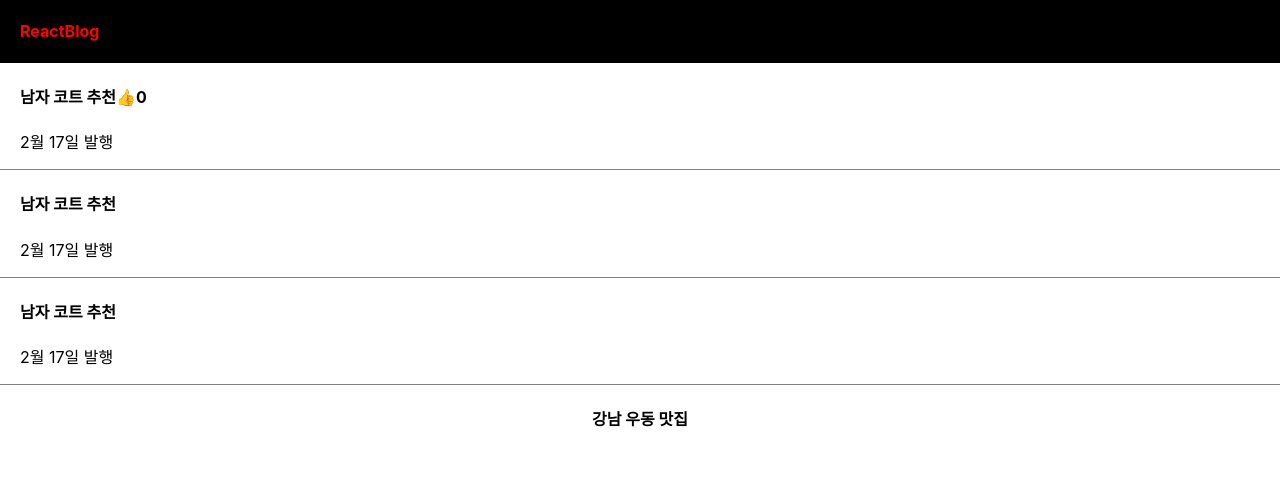
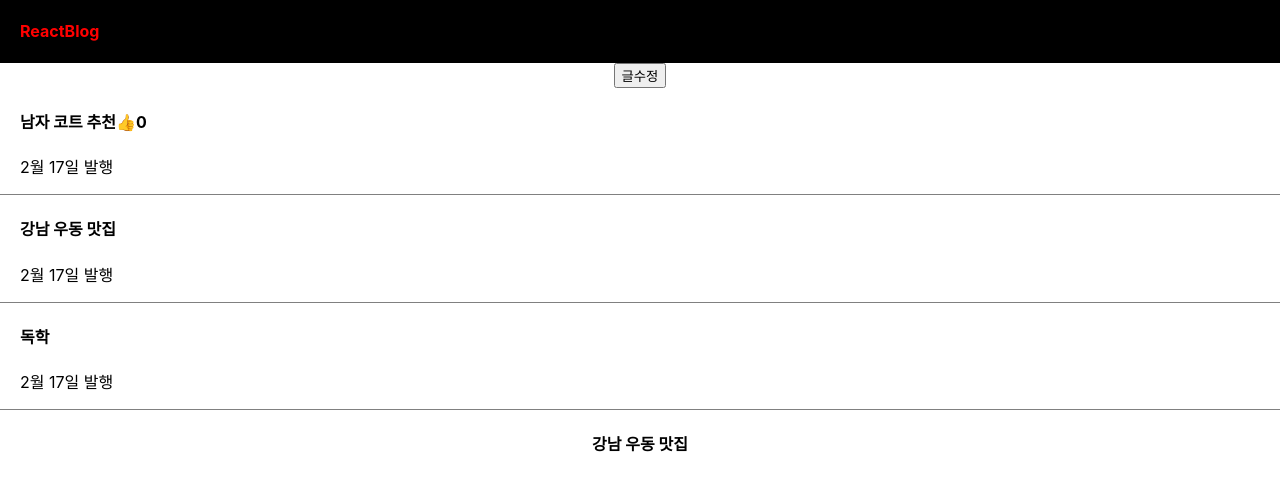
Before and after one commit to ByeongHoon00/react-practice, a React (Create React App) app in the folder blog_practice/: page / in a window 1280 px wide. Shown: the top 490 px of the page. Built offline with nearby package versions, Linux system fonts and the light colour scheme.

Commit message:
state가 array/object인 경우에 대한 내용추가

```diff
--- a/blog_practice/src/App.js
+++ b/blog_practice/src/App.js
@@ -6,9 +6,14 @@ function App() {
   let post = '강남 우동 맛집';
   // 일반 변수는 변경되면 html에 자동으로 반영되지 않기 때문에 state사용
   // state 만드는 법 : 1. import { useState } 2. useState(보관할 자료) 3. let[작명, 작명]
-  let [a1, b1] = useState('남자 코트 추천');
-  let [a2, b2] = useState('남자 코트 추천');
-  let [a3, b3] = useState('남자 코트 추천');
+  // let [a1, b1] = useState('남자 코트 추천');
+  // let [a2, b2] = useState('남자 코트 추천');
+  // let [a3, b3] = useState('남자 코트 추천');
+  let [글제목, 글제목변경] = useState([
+    '남자 코트 추천',
+    '강남 우동 맛집',
+    '독학',
+  ]);
   let [logo, setLogo] = useState('ReactBlog');
   let [좋아요, 좋아요변경] = useState(0);
   // a는 state에 보관했던 자료가 나옴, b는 state 변경을 도와주는 함수
@@ -16,6 +21,7 @@ function App() {
   function 함수() {
     좋아요변경(좋아요 + 1);
   }
+
   // return()안에는 병렬로 태그 2개 이상 기입금지
   return (
     <div className="App">
@@ -25,9 +31,20 @@ function App() {
         {/* jsx에서 style을 넣을 땐 style={{이름 : '값'}}을 사용 */}
         <h4 style={{ color: 'red', fontSize: '16px' }}> {logo} </h4>
       </div>
+      <button
+        onClick={() => {
+          //array/object는 다룰 때 원본을 보존하는게 좋음
+          //글제목변경(['여자 코트 추천', '강남 우동맛집', '독학']);
+          let copy = [...글제목];
+          copy[0] = '여자 코트 추천';
+          글제목변경(copy);
+        }}
+      >
+        글수정
+      </button>
       <div className="list">
         <h4>
-          {a1}
+          {글제목[0]}
           {/* onClick={함수}를 이용해 버튼을 생성 가능*/}
           <span onClick={함수}>👍</span>
           {좋아요}
@@ -35,11 +52,11 @@ function App() {
         <p>2월 17일 발행</p>
       </div>
       <div className="list">
-        <h4>{a2}</h4>
+        <h4>{글제목[1]}</h4>
         <p>2월 17일 발행</p>
       </div>
       <div className="list">
-        <h4>{a3}</h4>
+        <h4>{글제목[2]}</h4>
         <p>2월 17일 발행</p>
       </div>
       <h4>
```
